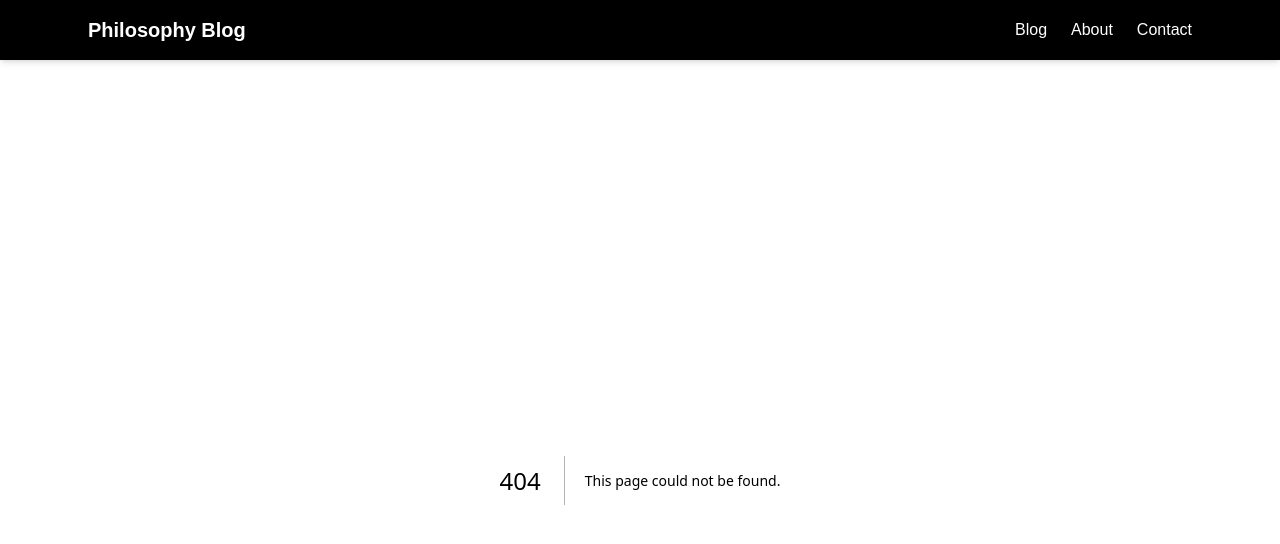
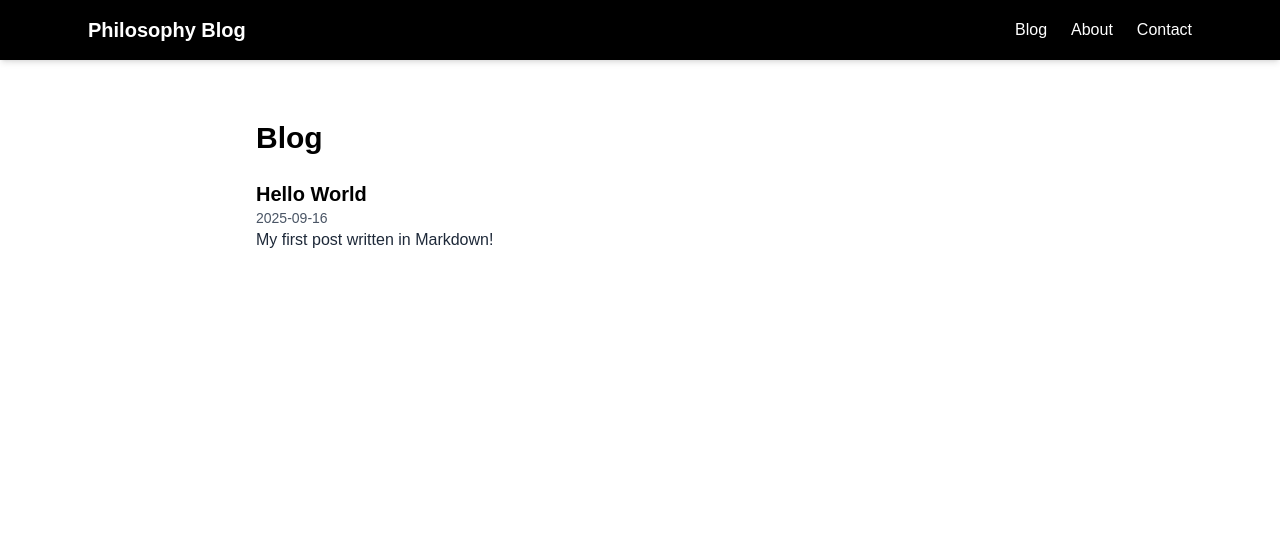
Before and after one commit to LeafusBonesboro/PhilosophyBlog, a Next.js app: page /blog in a window 1280 px wide. Before the commit this address had no page. Shown: the top 544 px of the page. Built offline with nearby package versions, Linux system fonts and the light colour scheme.

Commit message:
added Markdown

```diff
--- /dev/null
+++ b/app/about/page.js
@@ -0,0 +1,8 @@
+export default function AboutPage() {
+  return (
+    <div className="max-w-3xl mx-auto py-10">
+      <h1 className="text-3xl font-bold mb-4">About</h1>
+      <p>This is where you’ll share your story, your philosophy, or your mission.</p>
+    </div>
+  );
+}
--- /dev/null
+++ b/app/blog/[slug]/page.js
@@ -0,0 +1,21 @@
+import { getAllPosts, getPostBySlug } from "@/lib/posts";
+
+export async function generateStaticParams() {
+  const posts = getAllPosts();
+  return posts.map((post) => ({ slug: post.slug }));
+}
+
+export default async function PostPage({ params }) {
+  const post = await getPostBySlug(params.slug);
+
+  return (
+    <div className="max-w-3xl mx-auto py-10">
+      <h1 className="text-3xl font-bold mb-4">{post.title}</h1>
+      <p className="text-sm text-gray-600">{post.date}</p>
+      <article
+        className="prose lg:prose-xl mt-6"
+        dangerouslySetInnerHTML={{ __html: post.contentHtml }}
+      />
+    </div>
+  );
+}
--- /dev/null
+++ b/app/blog/page.js
@@ -0,0 +1,23 @@
+import Link from "next/link";
+import { getAllPosts } from "@/lib/posts";
+
+export default function BlogPage() {
+  const posts = getAllPosts();
+
+  return (
+    <div className="max-w-3xl mx-auto py-10">
+      <h1 className="text-3xl font-bold mb-6">Blog</h1>
+      <ul className="space-y-4">
+        {posts.map((post) => (
+          <li key={post.slug}>
+            <Link href={`/blog/${post.slug}`} className="text-xl font-semibold hover:underline">
+              {post.title}
+            </Link>
+            <p className="text-sm text-gray-600">{post.date}</p>
+            <p className="text-gray-800">{post.description}</p>
+          </li>
+        ))}
+      </ul>
+    </div>
+  );
+}
--- /dev/null
+++ b/app/contact/page.js
@@ -0,0 +1,8 @@
+export default function ContactPage() {
+  return (
+    <div className="max-w-3xl mx-auto py-10">
+      <h1 className="text-3xl font-bold mb-4">Contact</h1>
+      <p>Get in touch! You can add a form or contact details here later.</p>
+    </div>
+  );
+}
--- a/app/globals.css
+++ b/app/globals.css
@@ -1,8 +1,8 @@
 @import "tailwindcss";
 
-@tailwind base;
-@tailwind components;
-@tailwind utilities;
+@tailwindcss base;
+@tailwindcss components;
+@tailwindcss utilities;
 
 /* Base reset */
 html,
--- /dev/null
+++ b/lib/posts.js
@@ -0,0 +1,39 @@
+import fs from "fs";
+import path from "path";
+import matter from "gray-matter";
+import { remark } from "remark";
+import html from "remark-html";
+
+const postsDirectory = path.join(process.cwd(), "posts");
+
+export function getAllPosts() {
+  const fileNames = fs.readdirSync(postsDirectory);
+
+  return fileNames.map((fileName) => {
+    const slug = fileName.replace(/\.md$/, "");
+    const fullPath = path.join(postsDirectory, fileName);
+    const fileContents = fs.readFileSync(fullPath, "utf8");
+    const { data } = matter(fileContents);
+
+    return {
+      slug,
+      ...data,
+    };
+  });
+}
+
+export async function getPostBySlug(slug) {
+  const fullPath = path.join(postsDirectory, `${slug}.md`);
+  const fileContents = fs.readFileSync(fullPath, "utf8");
+
+  const { data, content } = matter(fileContents);
+
+  const processedContent = await remark().use(html).process(content);
+  const contentHtml = processedContent.toString();
+
+  return {
+    slug,
+    contentHtml,
+    ...data,
+  };
+}
--- a/package.json
+++ b/package.json
@@ -9,9 +9,13 @@
     "lint": "next lint"
   },
   "dependencies": {
+    "@tailwindcss/typography": "^0.5.16",
+    "gray-matter": "^4.0.3",
     "next": "15.5.2",
     "react": "19.1.0",
     "react-dom": "19.1.0",
+    "remark": "^15.0.1",
+    "remark-html": "^16.0.1",
     "swiper": "^11.2.10"
   },
   "devDependencies": {
--- /dev/null
+++ b/posts/hello-world.md
@@ -0,0 +1,7 @@
+---
+title: "Hello World"
+date: "2025-09-16"
+description: "My first post written in Markdown!"
+---
+
+Welcome to my blog. This is my **first post** using Markdown.
```
Also changed, not shown: posts/another-post.md (added), 1 other file (tests, documents, lock files or other folders).
